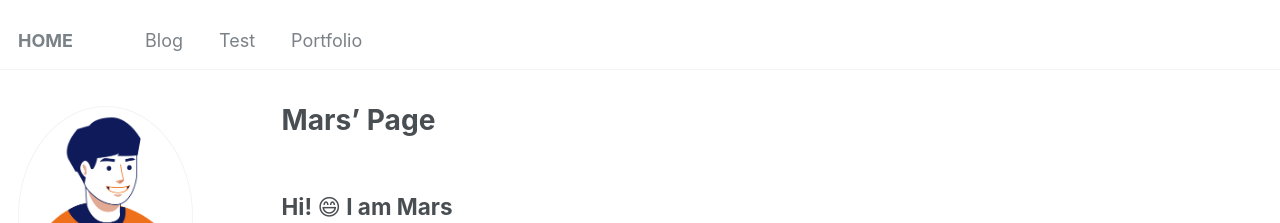
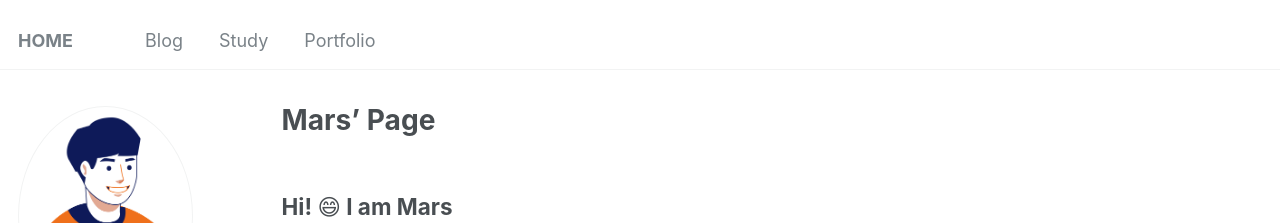
Before and after one commit to mars-hss/mars-hss.github.io, a Jekyll site: the page built from _pages/about.md, in a window 1280 px wide. Shown: the top 223 px of the page. Built offline with Jekyll 4.4.1, drawn with Linux system fonts in a browser that asks for light colours; emoji names are drawn with the system emoji font.

Commit message:
Last try

```diff
--- a/_config.yml
+++ b/_config.yml
@@ -14,7 +14,7 @@ name                     : &name "Mars"
 description              : &description "Mars' page"
 url                      : https://mars-hss.github.io # the base hostname & protocol for your site e.g. "https://mmistakes.github.io"
 baseurl                  : "" # the subpath of your site, e.g. "/blog"
-repository               : "mars-hss.github.io"
+repository               : "mars-hss/mars-hss.github.io"
 
 # Site Author - The following control what appear as part of the author content on the side bar.
 #               If a field is blank the icon and link will not appear, otherwise it will be shown.
@@ -215,7 +215,7 @@ collections:
   portfolio:
     output: true
     permalink: /:collection/:path/
-  test:
+  study:
     ouput: true
     permalink: /:collection/:path/
 
@@ -261,7 +261,7 @@ defaults:
   # _study
   - scope:
       path: ""
-      type: test
+      type: study
     values:
       layout: single
       author_profile: true
--- a/_data/navigation.yml
+++ b/_data/navigation.yml
@@ -8,8 +8,8 @@ main:
   - title: "Blog"
     url: /blog/
 
-  - title: "Test"
-    url: /test/
+  - title: "Study"
+    url: /study/
 
   - title: "Portfolio"
     url: /portfolio/
--- a/_pages/test.html
+++ b/_pages/study.html
@@ -1,13 +1,13 @@
 ---
 layout: archive
 title: "Study"
-permalink: /test/
+permalink: /study/
 author_profile: true
 ---
 
 {% include base_path %}
 
 
-{% for post in site.test %}
+{% for post in site.study reversed %}
   {% include archive-single.html %}
 {% endfor %}
```
